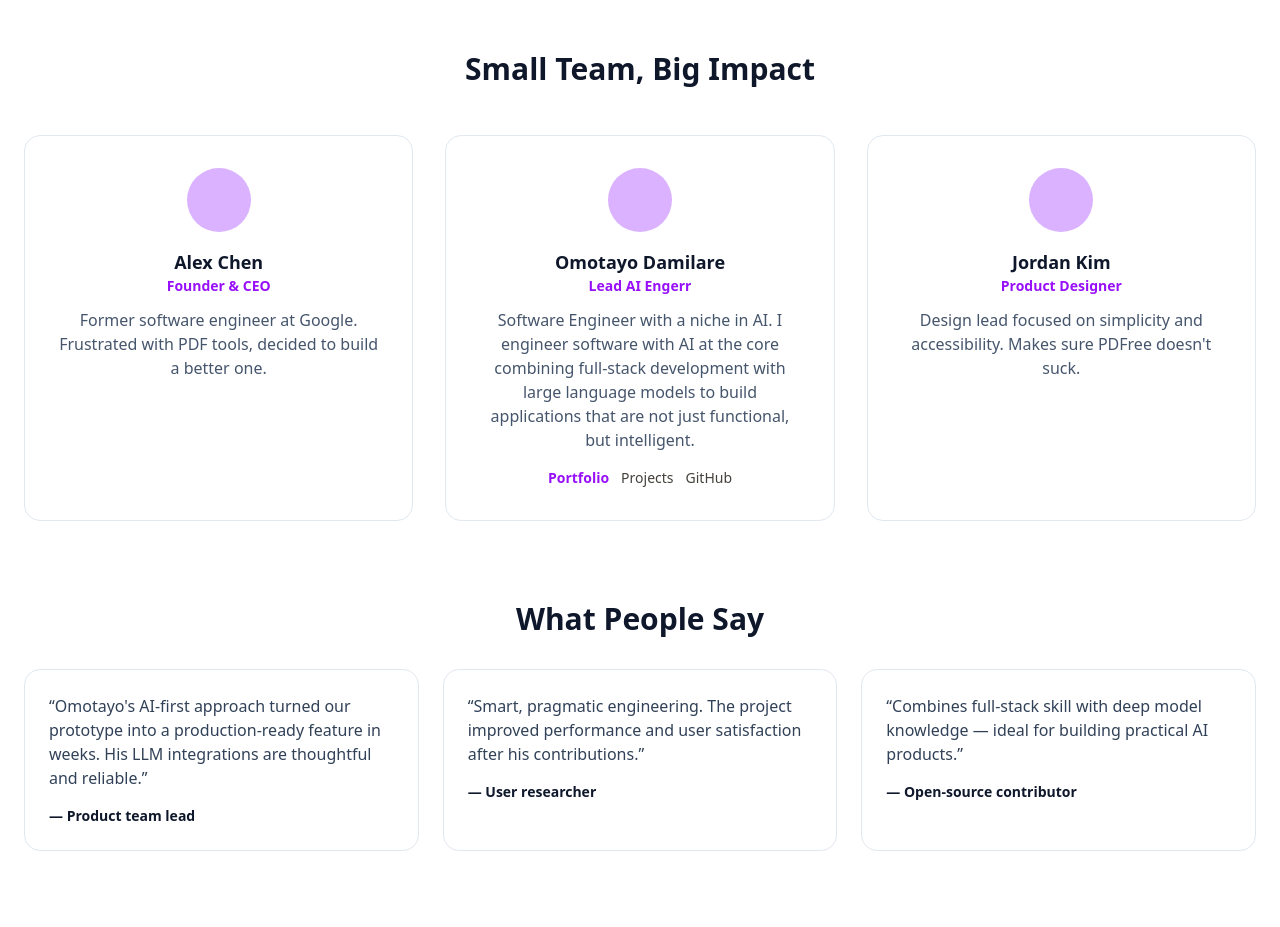
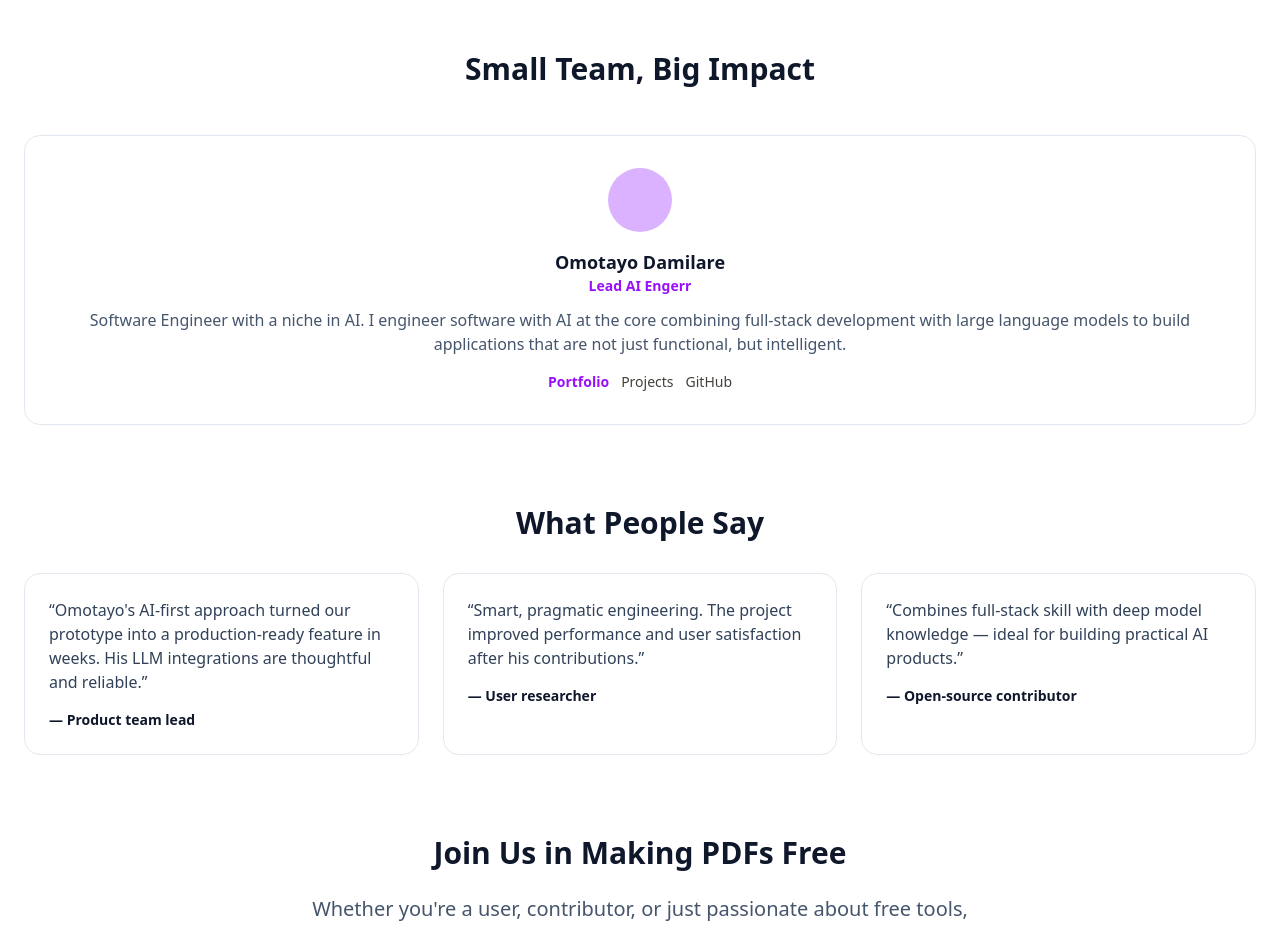
Before and after one commit to Dahmie87/PDFree-frontend, a React (Vite) app in the folder my-app/: page /about in a window 1280 px wide. Shown: the part 1960-2887 px from the top of the page. Built offline with nearby package versions, Linux system fonts and the light colour scheme; no server answers.

Commit message:
chore: add lead ai engineer data

```diff
--- a/my-app/src/pages/about.tsx
+++ b/my-app/src/pages/about.tsx
@@ -160,22 +160,12 @@ const AboutPage = () => {
           className="mb-20"
         >
           <h2 className="text-3xl font-bold text-slate-900 mb-12 text-center">Small Team, Big Impact</h2>
-          <div className="grid md:grid-cols-3 gap-8">
+          <div className="grid md:grid-cols-1 gap-8">
             {[
-              {
-                name: "Alex Chen",
-                role: "Founder & CEO",
-                bio: "Former software engineer at Google. Frustrated with PDF tools, decided to build a better one.",
-              },
               {
                 name: profile.name,
                 role: profile.title,
                 bio: profile.bio,
-              },
-              {
-                name: "Jordan Kim",
-                role: "Product Designer",
-                bio: "Design lead focused on simplicity and accessibility. Makes sure PDFree doesn't suck.",
               },
             ].map((member, idx) => (
               <motion.div
```
